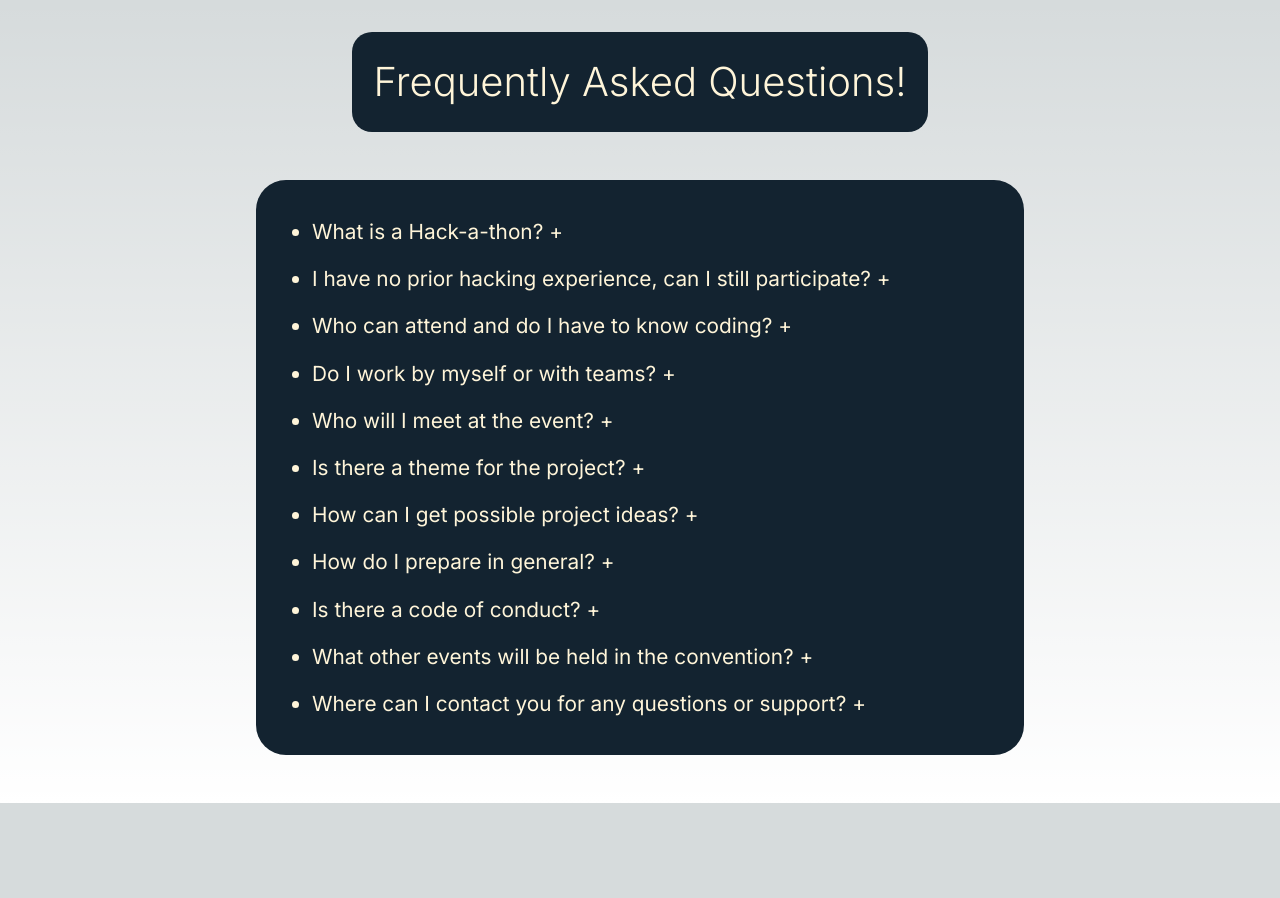
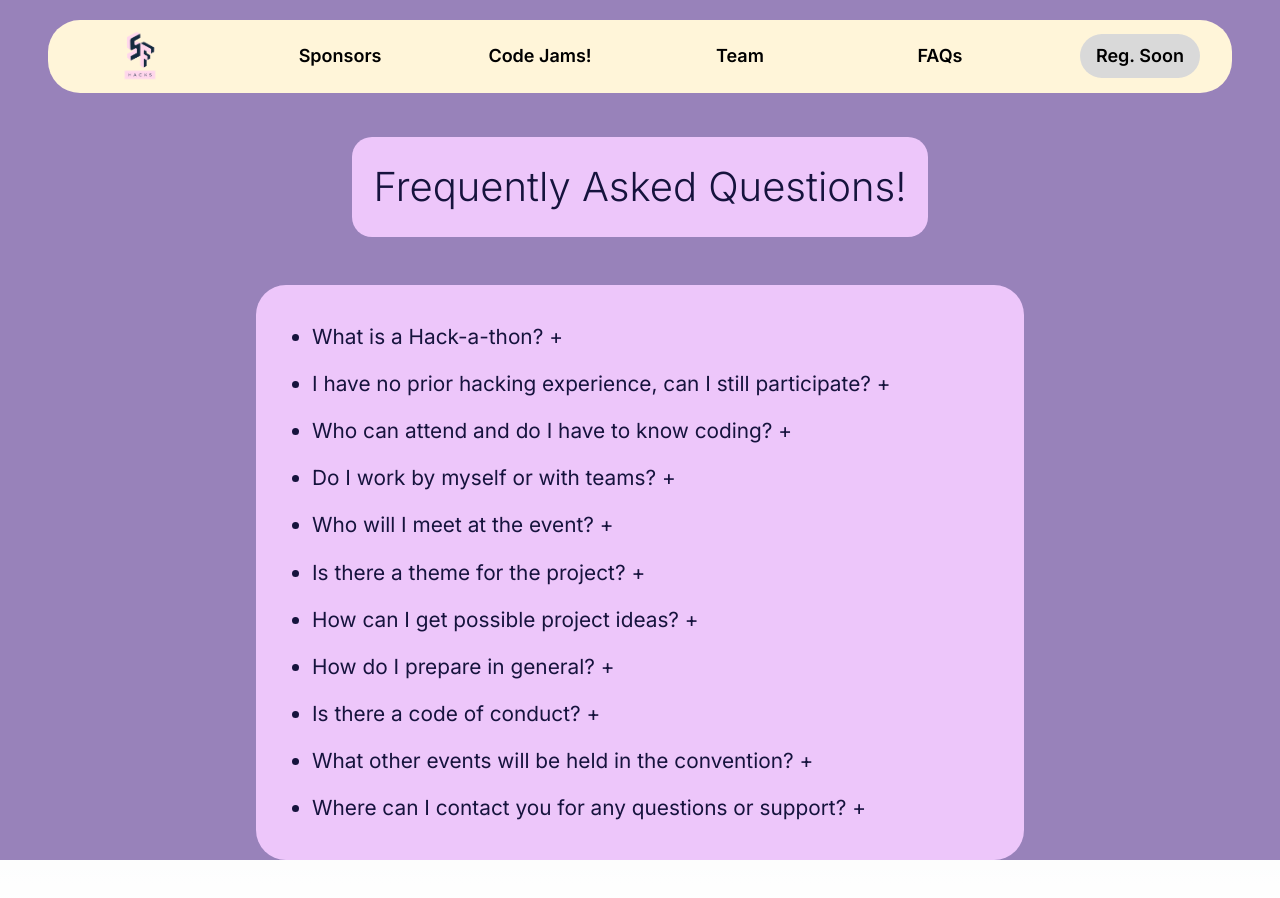
Before and after one commit to SF-Hacks-at-SFSU/sfhacks2025, a Next.js app: page /faqpage in a window 1280 px wide. Shown: the top 898 px of the page. Before the commit the page ends 803 px from the top, so only its background shows below. Built offline with nearby package versions, Linux system fonts and the light colour scheme.

Commit message:
faq colors changed and code jams link

```diff
--- a/src/app/faqpage/page.jsx
+++ b/src/app/faqpage/page.jsx
@@ -1,8 +1,13 @@
 import React from 'react'
 import FAQ from '@/components/faq/FAQ'
+import Navbar from '@/components/Navbar'
 const page = () => {
   return (
-    <div classname= "">
+    <div className= "h-full bg-sfDarkPurp">
+      <div className='p-5'>
+    <Navbar/>
+      </div>
+
         <FAQ/>
     </div>
   )
--- a/src/components/Navbar.jsx
+++ b/src/components/Navbar.jsx
@@ -9,7 +9,7 @@ const NavLinks = () => {
     <div
       className="text-2xl grid items-center gap-4 font-semibold justify-items-center text-black
             md:grid md:grid-cols-6 md:justify-items-center
-            md:items-center md:px-8 md:py-2 md:gap-12 md:text-xl md:bg-sfyellow md:rounded-4xl lg:text-lg lg:gap-20"
+            md:items-center md:px-8 md:py-2 md:gap-12 md:text-xl md:bg-sfTan md:rounded-4xl lg:text-lg lg:gap-20"
     >
       <Link href="/" className="hidden md:block">
         <Image
@@ -27,7 +27,7 @@ const NavLinks = () => {
       <Link href="" className="md:hover:underline">
         Sponsors
       </Link>
-      <Link href="/comebackOct1" target = '_blank'className="md:hover:underline">
+      <Link href="https://tally.so/r/woOWKN" target = '_blank'className="md:hover:underline">
         Code Jams! <span className="md:hidden"></span>
       </Link>
       <Link href="" className="hidden md:block md:hover:underline">
--- a/src/components/faq/FAQ.css
+++ b/src/components/faq/FAQ.css
@@ -1,7 +1,7 @@
 .faq-banner {
     max-width: 45%;
-    margin: 2rem auto;
-    background-color: #132330;
+    margin: 0 auto;
+    background-color: #edc6fa;
     padding: 20px 0px;
     border-radius: 20px;
     text-align: center;
@@ -9,7 +9,7 @@
 }
 
 .faq-banner-text {
-    color:#FFF5D9;
+    color:#16133d;
     font-weight: 300;
     font-size: 2.5rem;
     /*text-shadow:5px 5px 5px black;*/
@@ -18,8 +18,8 @@
 .faq-main {
     max-width: 60%;
     margin: 3rem auto;
-    background-color: #132330;
-    padding: 20px 0px 20px 40px ;
+    background-color: #edc6fa;
+    padding: 20px 0px 20px 40px;
     border-radius: 30px;
 }
 
@@ -29,7 +29,7 @@
 }
 
 #faq-tab1{
-    background-color: #1A364E;
+    background-color: #ffff;
     border-radius: 30px;
     padding: 0px 0px 10px 10px;
 }
@@ -42,7 +42,7 @@
 
 
 .faq-questions {
-    color: #FFF5D9;
+    color: #16133d;
     font-weight: 400;
     font-size: 1.3rem;
     margin: 1rem;
@@ -52,7 +52,7 @@
     cursor: pointer;
 }
 .answer-visible{
-    color: #addefb;
+    color: #16133d;
     font-size: 1rem;
     margin: 0.5rem;
     border-style: solid;
--- a/src/components/faq/FAQ.jsx
+++ b/src/components/faq/FAQ.jsx
@@ -22,7 +22,7 @@ function FAQ() {
 
 
   return (
-    <div className = "h-full">
+    <div className = "h-full bg-sfDarkPurp pt-6">
       <div className='faq-banner'>
         <h2 className='faq-banner-text'>Frequently Asked Questions!</h2>
       </div>
@@ -38,7 +38,7 @@ function FAQ() {
                 <li className='faq-ques' >{item.question} <span>+</span></li>
               </ul>
             </div>
-            {open === i && <div className='answer-visible bg-blue-950 p-3 rounded-md'>{item.answer}</div>}
+            {open === i && <div className='answer-visible bg-sfDarkPurp p-3 rounded-md'>{item.answer}</div>}
           </div>
         ))}
       </div>
--- a/tailwind.config.js
+++ b/tailwind.config.js
@@ -20,10 +20,19 @@ module.exports = {
         sfGreyBlue : '#838FBA',
 				sfDarkBlue : '#132A3E',
 				sfDarkerBlue: '#132330',
-				sfPink: '#FFD6EC',
+				sfPink: '#ffc2e2',
 				sfLightBlue: '#2b455c',
-        sfTan: "#FFF5D9",
-        sfBloo: "#254d70"
+        sfTan: "#fff5d9",
+        sfBloo: "#16133d",
+        sfDarkPurp: "#9882ba",
+        sfPurp: "#edc6fa",
+
+
+
+
+
+
+
       },
       borderRadius: {
         "4xl" : "2rem"
```
